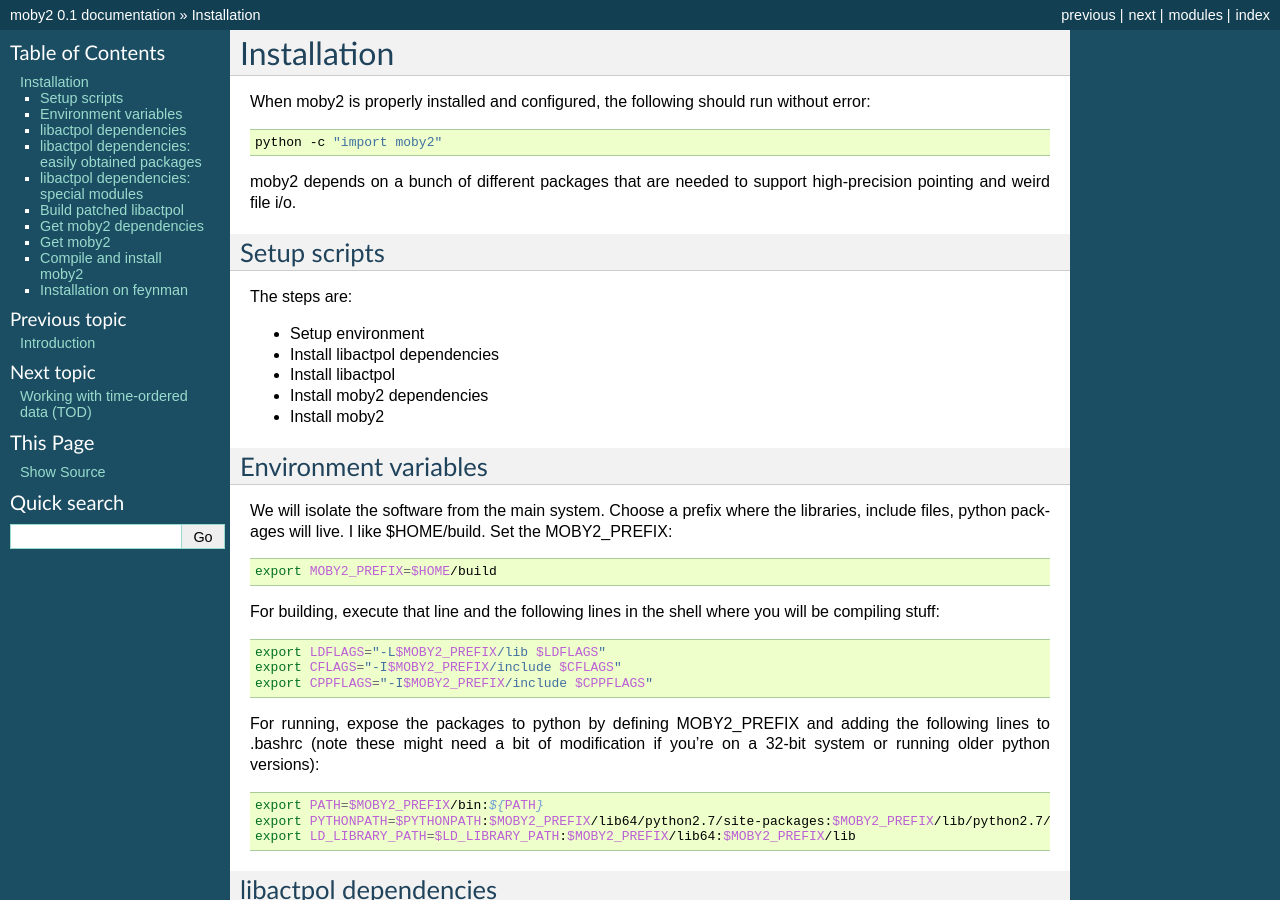
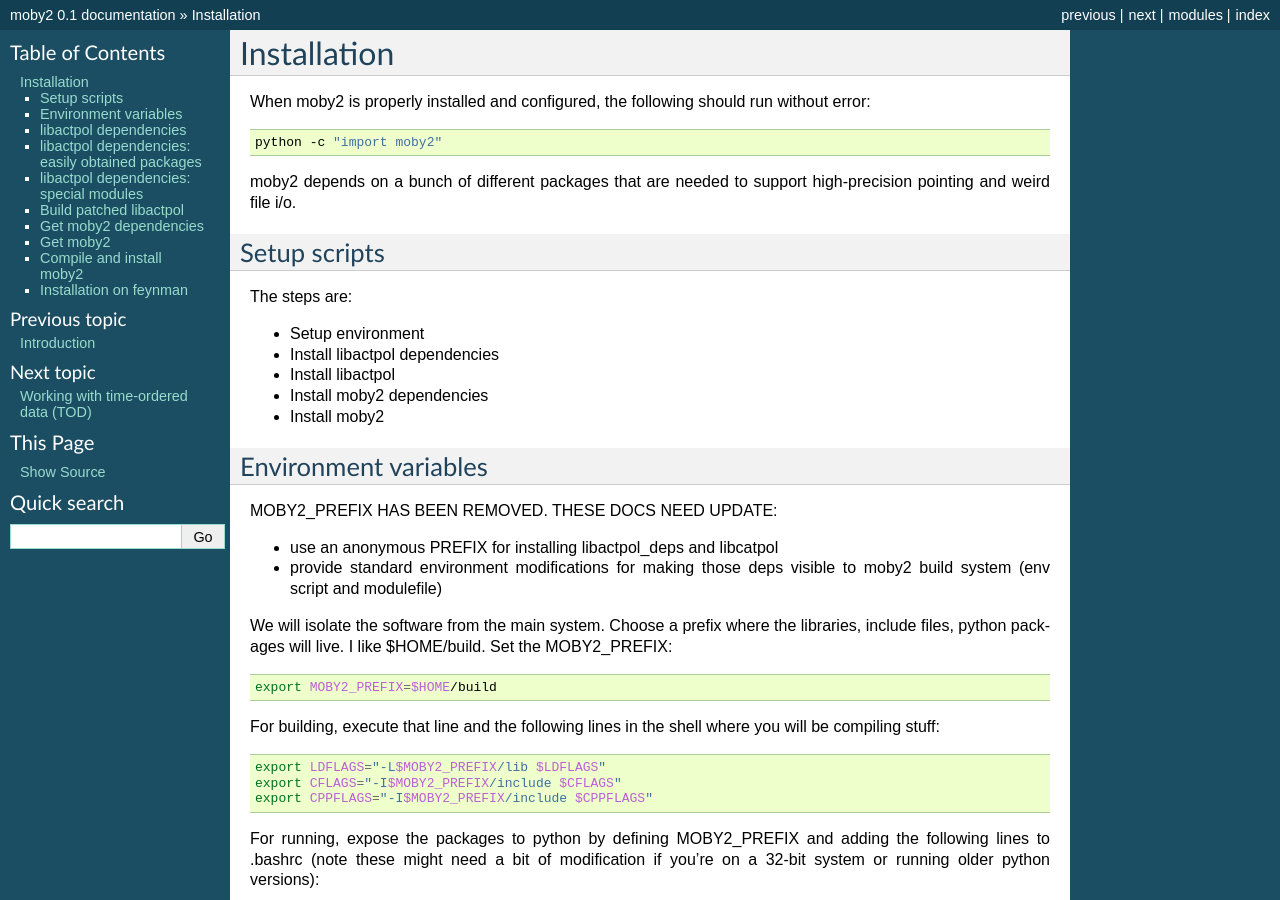
Before and after one commit to ACTCollaboration/moby2, a Sphinx documentation site: the page built from docs/installation.rst, in a window 1280 px wide and 900 px high. Built offline with Sphinx 7.4.7, drawn with Linux system fonts in a browser that asks for light colours.

Commit message:
build: reminder to update installation docs w.r.t. MOBY2_PREFIX

```diff
--- a/docs/installation.rst
+++ b/docs/installation.rst
@@ -24,6 +24,13 @@ The steps are:
 
 Environment variables
 ---------------------
+
+MOBY2_PREFIX HAS BEEN REMOVED.  THESE DOCS NEED UPDATE:
+
+- use an anonymous PREFIX for installing libactpol_deps and libcatpol
+- provide standard environment modifications for making those deps
+  visible to moby2 build system (env script and modulefile)
+
 
 We will isolate the software from the main system.  Choose a prefix
 where the libraries, include files, python packages will live.  I like
```
